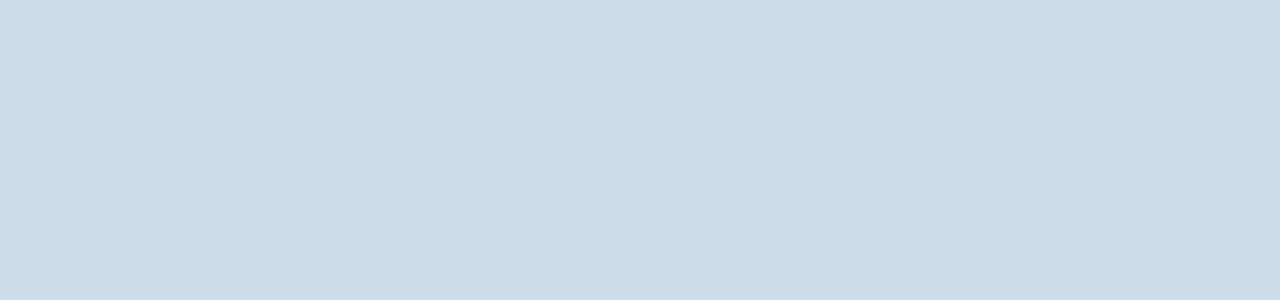
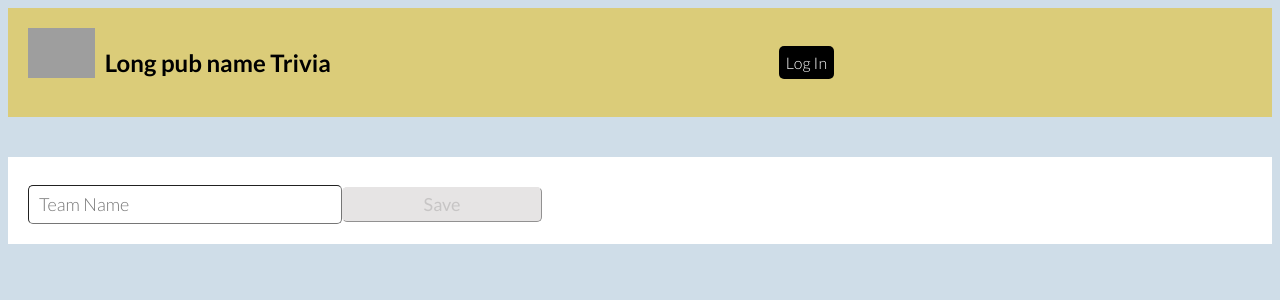
Before and after one commit to libbykay1/triviav2, an Angular app in the folder frontend/triviav2/: page /account/teamname in a window 1280 px wide. Before the commit this address led to /. Shown: the top 300 px of the page. Built offline with nearby package versions, Linux system fonts and the light colour scheme; grey boxes are pictures that could not be loaded.

Commit message:
change team name on front end

```diff
--- a/frontend/triviav2/src/app/app.routes.ts
+++ b/frontend/triviav2/src/app/app.routes.ts
@@ -4,6 +4,7 @@ import { WaitingRoomComponent } from './waiting-room/waiting-room.component';
 import { LoginComponent } from './login/login.component';
 import { UserHomeComponent } from './user-home/user-home.component';
 import { CreateAccountComponent } from './create-account/create-account.component';
+import { CreateTeamComponent } from './create-team/create-team.component';
 
 export const routes: Routes = [
     {
@@ -31,4 +32,8 @@ export const routes: Routes = [
         path: 'account/create',
         component: CreateAccountComponent,
     },
+    {
+        path: 'account/teamname',
+        component: CreateTeamComponent,
+    },
 ];
--- /dev/null
+++ b/frontend/triviav2/src/app/create-team/create-team.component.css
@@ -0,0 +1,40 @@
+
+
+main {
+    background-color: white;
+    font-family: "Lato", sans-serif;
+    font-weight: 300;
+    font-style: normal;
+    padding: 20px;
+    margin-top: 40px;
+}
+
+input {
+    font-family: "Lato", sans-serif;
+    font-weight: 300;
+    font-style: normal;
+    font-size: 18px;
+    width: 300px;
+    height: 35px;
+    border-radius: 5px;
+    border-width: 1px;
+    padding-left: 10px;
+}
+button {
+    width: 200px;
+    height: 35px;
+    font-family: "Lato", sans-serif;
+    font-weight: 400;
+    font-style: normal;
+    font-size: 18px;
+    color: black;
+    background-color: rgb(230, 228, 228);
+    border-radius: 5px;
+    margin-top: 10px;
+    border-width: 1px;
+    border-color: rgb(230, 228, 228);
+}
+
+button:disabled {
+    color:rgb(199, 197, 197);
+}
--- /dev/null
+++ b/frontend/triviav2/src/app/create-team/create-team.component.html
@@ -0,0 +1,10 @@
+
+<app-header showLoginButton="true" showLogoutButton="false"></app-header>
+<main>
+  <form [formGroup]="teamNameForm" (ngSubmit)="handleSubmit($event)">
+    <label for="team-name">
+      <input type="text" formControlName="teamName" id="team-name" placeholder="Team Name" />
+    </label>
+    <button type="submit" [disabled]="!teamNameForm.valid">Save</button>
+  </form>
+</main>
--- /dev/null
+++ b/frontend/triviav2/src/app/create-team/create-team.component.ts
@@ -0,0 +1,57 @@
+import { Component } from '@angular/core';
+import { HeaderComponent } from '../header/header.component';
+import { TeamService } from '../team.service';
+import { Router, RouterOutlet, RouterLink } from '@angular/router';
+import { FormControl, FormGroup, ReactiveFormsModule, Validators } from '@angular/forms';
+import { TeamRequestDto } from '../models/TeamRequestDto';
+import { catchError, of } from 'rxjs';
+import { TeamResponseDto } from '../models/TeamResponseDto';
+import { UserService } from '../user.service';
+
+@Component({
+  selector: 'app-create-team',
+  standalone: true,
+  imports: [HeaderComponent, ReactiveFormsModule, RouterLink, RouterOutlet],
+  templateUrl: './create-team.component.html',
+  styleUrl: './create-team.component.css'
+})
+export class CreateTeamComponent {
+  teamInfo: TeamResponseDto | null = null;
+
+  constructor(private teamService: TeamService, private userService: UserService, private router: Router) {
+
+  }
+  ngOnInit(): void {
+    this.teamInfo = this.userService.getTeamInfo();
+
+  }
+
+  teamNameForm = new FormGroup({
+    teamName: new FormControl('', Validators.required),
+  });
+
+  handleSubmit(event: Event) {
+    event.preventDefault();
+
+    const newTeamName = this.teamNameForm.value.teamName as string;
+    if (this.teamInfo) {
+      const teamId = this.teamInfo.id;
+      const teamRequestDto: TeamRequestDto = {
+        teamName: newTeamName
+      };
+
+
+    this.teamService.changeTeamName(teamRequestDto, teamId).pipe(
+      catchError(error => {
+        console.error('Error changing name:', error);
+        return of(null);
+      })
+    ).subscribe(response => {
+      if (response) {
+        this.teamInfo = response;
+        this.userService.setTeamInfo(this.teamInfo);
+        this.router.navigate(['account/home']);
+      }
+    });
+  }
+}}
--- a/frontend/triviav2/src/app/team.service.ts
+++ b/frontend/triviav2/src/app/team.service.ts
@@ -19,6 +19,15 @@ export class TeamService {
     return this.http.post<TeamResponseDto>(`${baseUrl}/${gameId}/new`, payload);
   }
 
+  changeTeamName(teamRequestDto: TeamRequestDto, teamId: number): Observable<TeamResponseDto> {
+    const payload = { ...teamRequestDto, teamId};
+    return this.http.patch<TeamResponseDto>(`${baseUrl}/${teamId}/changename`, payload);
+  }
+
+  joinGame(teamId: number, gameId: number): Observable<TeamResponseDto> {
+    return this.http.patch<TeamResponseDto>(`${baseUrl}/${teamId}/${gameId}/join`, {});
+  }
+
   getTeamByUser(userId: number): Observable<TeamResponseDto> {
     return this.http.get<TeamResponseDto>(`${baseUrl}/${userId}/team`);
   }
--- a/frontend/triviav2/src/app/user-home/user-home.component.css
+++ b/frontend/triviav2/src/app/user-home/user-home.component.css
@@ -1,6 +1,8 @@
 
 
 main {
+    display: flex;
+    flex-direction: column;
     background-color: white;
     font-family: "Lato", sans-serif;
     font-weight: 300;
@@ -9,32 +11,19 @@ main {
     margin-top: 40px;
 }
 
-input {
-    font-family: "Lato", sans-serif;
-    font-weight: 300;
-    font-style: normal;
-    font-size: 18px;
-    width: 300px;
-    height: 35px;
-    border-radius: 5px;
-    border-width: 1px;
-    padding-left: 10px;
-}
-button {
-    width: 200px;
-    height: 35px;
-    font-family: "Lato", sans-serif;
-    font-weight: 400;
-    font-style: normal;
-    font-size: 18px;
-    color: black;
-    background-color: rgb(230, 228, 228);
-    border-radius: 5px;
-    margin-top: 10px;
-    border-width: 1px;
-    border-color: rgb(230, 228, 228);
+.content-1 {
+    display: flex;
+    align-items: center;
+    flex-direction: column;
+    margin: 30px;
 }
 
-button:disabled {
-    color:rgb(199, 197, 197);
+.content-2 {
+    display: flex;
+    align-items: center;
+    flex-direction: column;
 }
+
+a {
+    margin-bottom: 10px;
+}
--- a/frontend/triviav2/src/app/user-home/user-home.component.html
+++ b/frontend/triviav2/src/app/user-home/user-home.component.html
@@ -1,7 +1,13 @@
 
 <app-header showLoginButton="false"showLogoutButton="true"></app-header>
 <main>
-  <p>
+  <div class="content-1">
    Team Name: {{ teamInfo?.teamName || 'No team yet!' }}
-  </p>
+  </div>
+  <div class="content-2">
+    @if (teamInfo) {
+    <a href="" (click)="playAsThisTeam($event)">Play as this team</a>
+    }
+    <a routerLink="/account/teamname">Change team name</a>
+  </div>
 </main>
--- a/frontend/triviav2/src/app/user-home/user-home.component.ts
+++ b/frontend/triviav2/src/app/user-home/user-home.component.ts
@@ -2,21 +2,58 @@ import { Component } from '@angular/core';
 import { HeaderComponent } from '../header/header.component';
 import { TeamResponseDto } from '../models/TeamResponseDto';
 import { UserService } from '../user.service';
+import { RouterLink, RouterOutlet, Router } from '@angular/router';
+import { TeamService } from '../team.service';
+import { catchError, of } from 'rxjs';
+
 
 @Component({
   selector: 'app-user-home',
   standalone: true,
-  imports: [HeaderComponent],
+  imports: [HeaderComponent, RouterLink, RouterOutlet],
   templateUrl: './user-home.component.html',
   styleUrl: './user-home.component.css'
 })
 export class UserHomeComponent {
   teamInfo: TeamResponseDto | null = null;
 
-  constructor(private userService: UserService) {}
+  constructor(private userService: UserService, private teamService: TeamService, private router: Router) {}
 
   ngOnInit(): void {
     this.teamInfo = this.userService.getTeamInfo();
+
+  }
+
+  saveTeamInfo(teamInfo: TeamResponseDto): void {
+    this.userService.setTeamInfo(teamInfo);
+  }
+
+  // Call this method when you receive new team info, for example, after a login
+  updateTeamInfo(newTeamInfo: TeamResponseDto): void {
+    this.teamInfo = newTeamInfo;
+    this.saveTeamInfo(newTeamInfo);
+  }
+
+  playAsThisTeam(event: Event): void {
+    event.preventDefault();
+
+    if (this.teamInfo) {
+      const teamId = this.teamInfo.id;
+      const gameId = 1;
+      this.teamService.setTeamName(this.teamInfo.teamName);
+      this.teamService.joinGame(teamId, gameId).pipe(
+        catchError(error => {
+          console.error('Error joining game:', error);
+          return of(null);
+        })
+      ).subscribe(response => {
+        if (response) {
+          this.router.navigate(['/play/wait'])
+        }
+      });
+    } else {
+      console.error('Team information is not available.');
+    }
   }
 
 }
--- a/frontend/triviav2/src/app/user.service.ts
+++ b/frontend/triviav2/src/app/user.service.ts
@@ -1,25 +1,35 @@
 import { HttpClient } from "@angular/common/http";
-import { Injectable } from "@angular/core";
+import { Injectable, Inject, PLATFORM_ID } from "@angular/core";
+import { isPlatformBrowser } from '@angular/common';
 import { Observable, tap } from 'rxjs';
 import { LoginDto } from "./models/LoginDto";
 import { AuthResponse } from "./models/AuthResponse";
 import { TeamResponseDto } from "./models/TeamResponseDto";
 
 const baseUrl = 'http://localhost:8080/api/v1/auth';
+const USER_ID_KEY = 'userId';
+const TEAM_INFO_KEY = 'teamInfo';
 
 @Injectable({
   providedIn: 'root'
 })
 export class UserService {
-  private userId: number | null = null;
-  private teamInfo: TeamResponseDto | null = null;
-  constructor(private http: HttpClient) { }
+  private userId: number | null = this.getStoredUserId();
+  private teamInfo: TeamResponseDto | null = this.getStoredTeamInfo();
+
+  constructor(
+    private http: HttpClient,
+    @Inject(PLATFORM_ID) private platformId: Object
+  ) { }
 
   login(loginDto: LoginDto): Observable<AuthResponse> {
     const payload = { ...loginDto };
     return this.http.post<AuthResponse>(`${baseUrl}/authenticate`, payload).pipe(
       tap(response => {
         this.userId = response.userId;
+        if (isPlatformBrowser(this.platformId)) {
+          localStorage.setItem(USER_ID_KEY, JSON.stringify(this.userId));
+        }
       })
     );
   }
@@ -29,6 +39,9 @@ export class UserService {
     return this.http.post<AuthResponse>(`${baseUrl}/register`, payload).pipe(
       tap(response => {
         this.userId = response.userId;
+        if (isPlatformBrowser(this.platformId)) {
+          localStorage.setItem(USER_ID_KEY, JSON.stringify(this.userId));
+        }
       })
     );
   }
@@ -39,9 +52,28 @@ export class UserService {
 
   setTeamInfo(teamInfo: TeamResponseDto): void {
     this.teamInfo = teamInfo;
+    if (isPlatformBrowser(this.platformId)) {
+      localStorage.setItem(TEAM_INFO_KEY, JSON.stringify(this.teamInfo));
+    }
   }
 
   getTeamInfo(): TeamResponseDto | null {
     return this.teamInfo;
   }
+
+  private getStoredUserId(): number | null {
+    if (isPlatformBrowser(this.platformId)) {
+      const storedUserId = localStorage.getItem(USER_ID_KEY);
+      return storedUserId ? JSON.parse(storedUserId) : null;
+    }
+    return null;
+  }
+
+  private getStoredTeamInfo(): TeamResponseDto | null {
+    if (isPlatformBrowser(this.platformId)) {
+      const storedTeamInfo = localStorage.getItem(TEAM_INFO_KEY);
+      return storedTeamInfo ? JSON.parse(storedTeamInfo) : null;
+    }
+    return null;
+  }
 }
```
Also changed, not shown: 8 other files (tests, documents, lock files or other folders).
